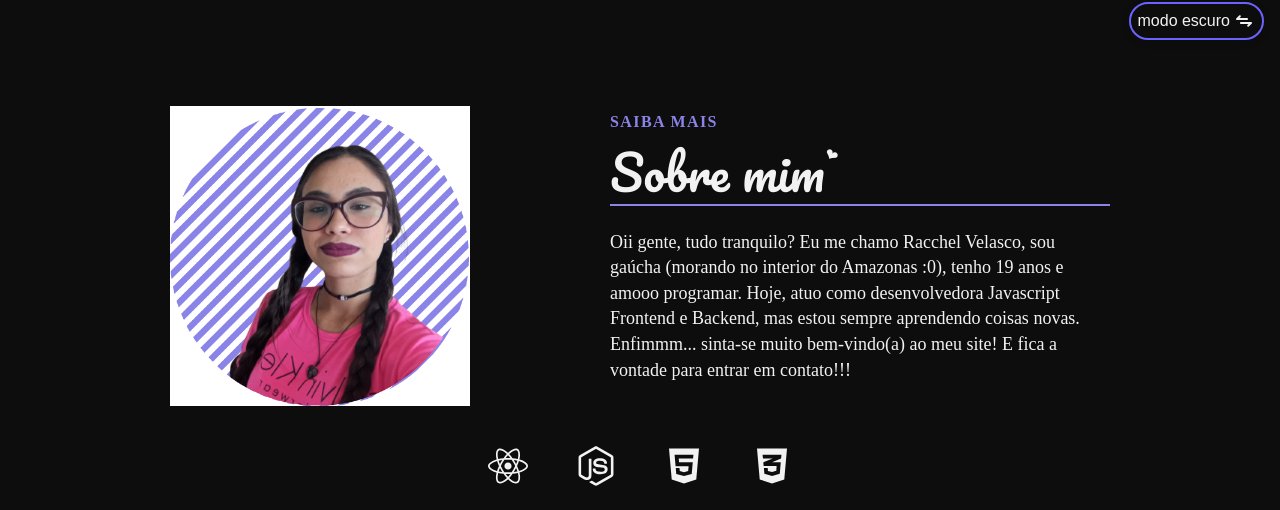
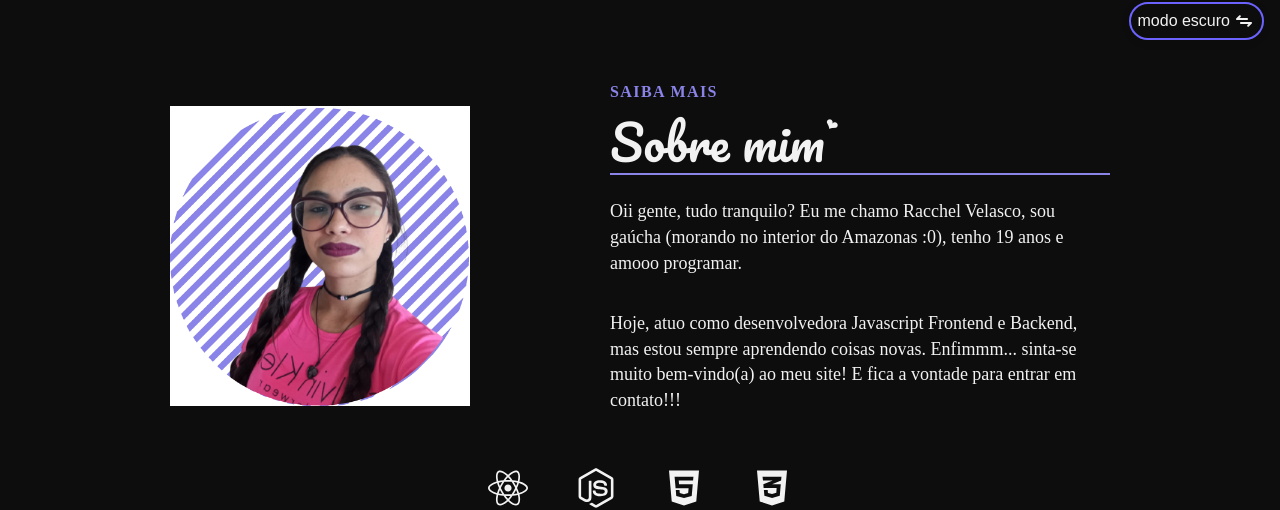
Before and after one commit to Racchel/portifolio, a React (Create React App) app: page / in a window 1280 px wide. Shown: the part 744-1254 px from the top of the page. Built offline with nearby package versions, Linux system fonts and the light colour scheme; a web font is replaced by a local one.

Commit message:
Refactor: Split text into paragraphs and decrease TextCard component padding size

```diff
--- a/src/components/TextCard/index.js
+++ b/src/components/TextCard/index.js
@@ -16,7 +16,9 @@ export const TextCard = ({
          <S.TextContent>
             <S.TopLine>{topLine}</S.TopLine>
             <CustomTitle light={light} title={headLine} />
-            <S.InfoDescription light={light}>{description}</S.InfoDescription>
+            {description.map(item => (
+               <S.InfoDescription light={light}>{item}</S.InfoDescription>
+            ))}
          </S.TextContent>
          <S.ImgContent>
             <S.Img src={img} alt={alt} />
--- a/src/components/TextCard/style.js
+++ b/src/components/TextCard/style.js
@@ -21,7 +21,7 @@ export const TextContent = styled.div`
 
    @media screen and (max-width: ${props => props.theme.breakpoints.md}){
       align-items: center;
-      padding: 30px 60px;
+      padding: 30px 50px;
       text-align: center;
    }
 `
--- a/src/share/data/infoSection.js
+++ b/src/share/data/infoSection.js
@@ -7,26 +7,27 @@ const textualDataPT = [
       id: 'about',
       topLine: 'Saiba mais',
       headLine: 'Sobre mim',
-      description: `Oii gente, tudo tranquilo? Eu me chamo Racchel Velasco, sou gaúcha (morando no interior do Amazonas :0), tenho 19 anos e amooo programar.
-      Hoje, atuo como desenvolvedora Javascript Frontend e Backend, mas estou sempre aprendendo coisas novas.
-      Enfimmm... sinta-se muito bem-vindo(a) ao meu site! E fica a vontade para entrar em contato!!!`,
+      description: [`Oii gente, tudo tranquilo? Eu me chamo Racchel Velasco, sou gaúcha (morando no interior do Amazonas :0), tenho 19 anos e amooo programar.`,
+         `Hoje, atuo como desenvolvedora Javascript Frontend e Backend, mas estou sempre aprendendo coisas novas.
+      Enfimmm... sinta-se muito bem-vindo(a) ao meu site! E fica a vontade para entrar em contato!!!`
+      ],
       alt: 'Foto da autora.'
    },
    {
       id: 'projects',
       topLine: 'Um pouco sobre',
       headLine: 'Meus projetos',
-      description: `Logo abaixo, você vai encontrar alguns dos projetos que eu desenvolvi ao longo da minha trajetória como desenvolvedora.
-      Com o tempo, pretendo melhorar esses projetos! E, caso você quiser contribuir comigo, pode mandar um PR lá no meu Github. ;)`,
+      description: [`Logo abaixo, você vai encontrar alguns dos projetos que eu desenvolvi ao longo da minha trajetória como desenvolvedora.
+      Com o tempo, pretendo melhorar esses projetos! E, caso você quiser contribuir comigo, pode mandar um PR lá no meu Github. ;)`],
       alt: 'Imagem ilustrativa para representar uma mulher realizando seus projetos.',
    },
    {
       id: 'blog',
       topLine: 'Meu futuro',
       headLine: 'Blog',
-      description: `Deixei essa seção especialmente separada para falar do meu futuro blog! Este é um projeto que quero fazer faz bastante tempo.
+      description: [`Deixei essa seção especialmente separada para falar do meu futuro blog! Este é um projeto que quero fazer faz bastante tempo.
       Aos poucos, vou construindo e postando vídeos no meu LinkedIn e Instragram sobre o processo de desenvolvimento, passo a passo.
-      Espero que gostem! <3`,
+      Espero que gostem! <3`],
       alt: 'Imagem ilustrativa para representar uma mulher escrevendo um post para um blog.',
    }
 ]
@@ -36,26 +37,26 @@ const textualDataEn = [
       id: 'about',
       topLine: 'Learn more',
       headLine: 'About me',
-      description: `Oii gente, tudo tranquilo? Eu me chamo Racchel Velasco, sou gaúcha (morando no interior do Amazonas :0), tenho 19 anos e amooo programar.
-      Hoje, atuo como desenvolvedora Javascript Frontend e Backend, mas estou sempre aprendendo coisas novas.
-      Enfimmm... sinta-se muito bem-vindo(a) ao meu site! E fica a vontade para entrar em contato!!!`,
+      description: [`Oii gente, tudo tranquilo? Eu me chamo Racchel Velasco, sou gaúcha (morando no interior do Amazonas :0), tenho 19 anos e amooo programar.`,
+         `Hoje, atuo como desenvolvedora Javascript Frontend e Backend, mas estou sempre aprendendo coisas novas.
+      Enfimmm... sinta-se muito bem-vindo(a) ao meu site! E fica a vontade para entrar em contato!!!`],
       alt: 'Foto da autora.'
    },
    {
       id: 'projects',
       topLine: 'A little about',
       headLine: 'My projects',
-      description: `Logo abaixo, você vai encontrar alguns dos projetos que eu desenvolvi ao longo da minha trajetória como desenvolvedora.
-      Com o tempo, pretendo melhorar esses projetos! E, caso você quiser contribuir comigo, pode mandar um PR lá no meu Github. ;)`,
+      description: [`Logo abaixo, você vai encontrar alguns dos projetos que eu desenvolvi ao longo da minha trajetória como desenvolvedora.
+      Com o tempo, pretendo melhorar esses projetos! E, caso você quiser contribuir comigo, pode mandar um PR lá no meu Github. ;)`],
       alt: 'Imagem ilustrativa para representar uma mulher realizando seus projetos.',
    },
    {
       id: 'blog',
       topLine: 'My future',
       headLine: 'Blog',
-      description: `Deixei essa seção especialmente separada para falar do meu futuro blog! Este é um projeto que quero fazer faz bastante tempo.
+      description: [`Deixei essa seção especialmente separada para falar do meu futuro blog! Este é um projeto que quero fazer faz bastante tempo.
       Aos poucos, vou construindo e postando vídeos no meu LinkedIn e Instragram sobre o processo de desenvolvimento, passo a passo.
-      Espero que gostem! <3`,
+      Espero que gostem! <3`],
       alt: 'Imagem ilustrativa para representar uma mulher escrevendo um post para um blog.',
    }
 ]
```
